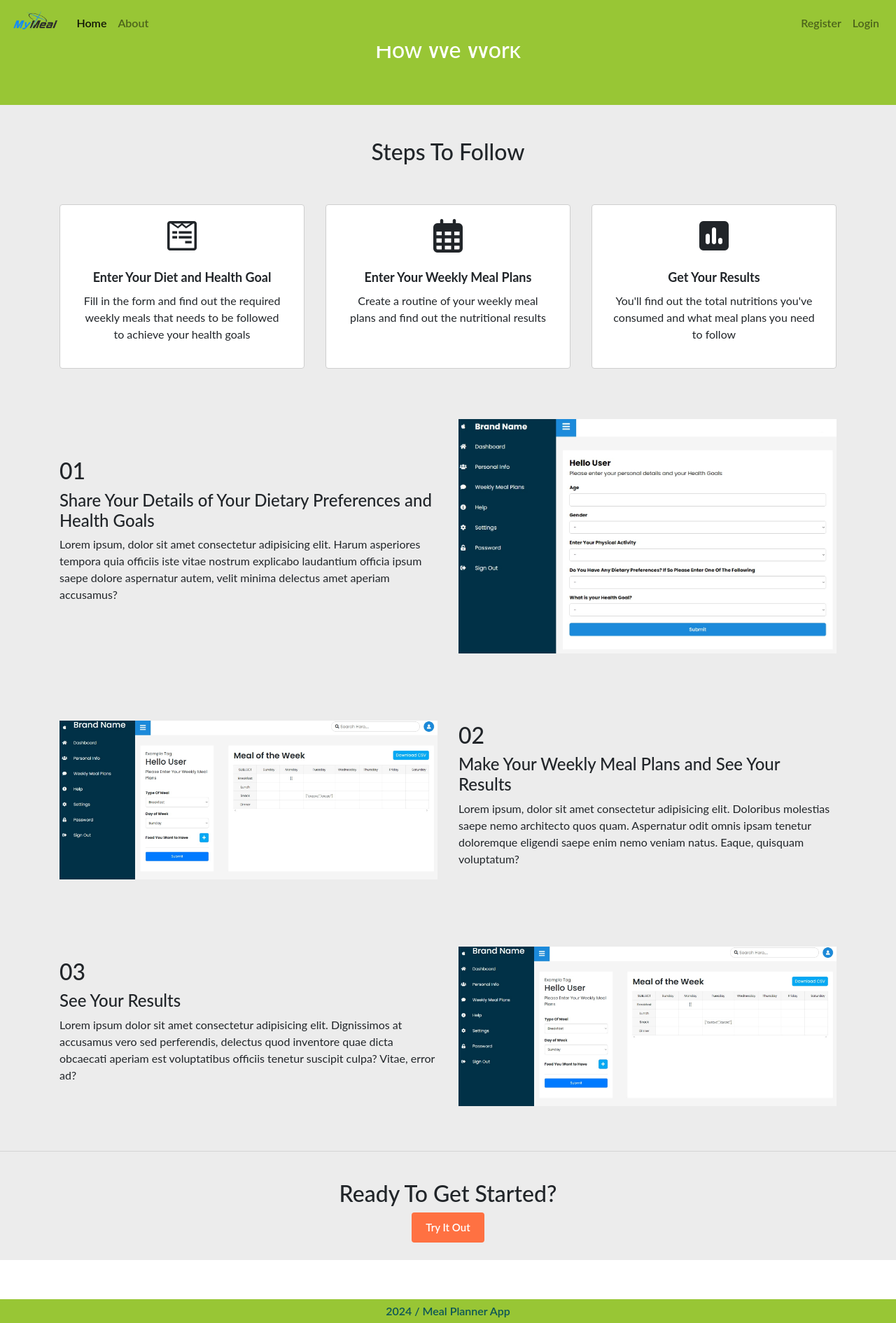
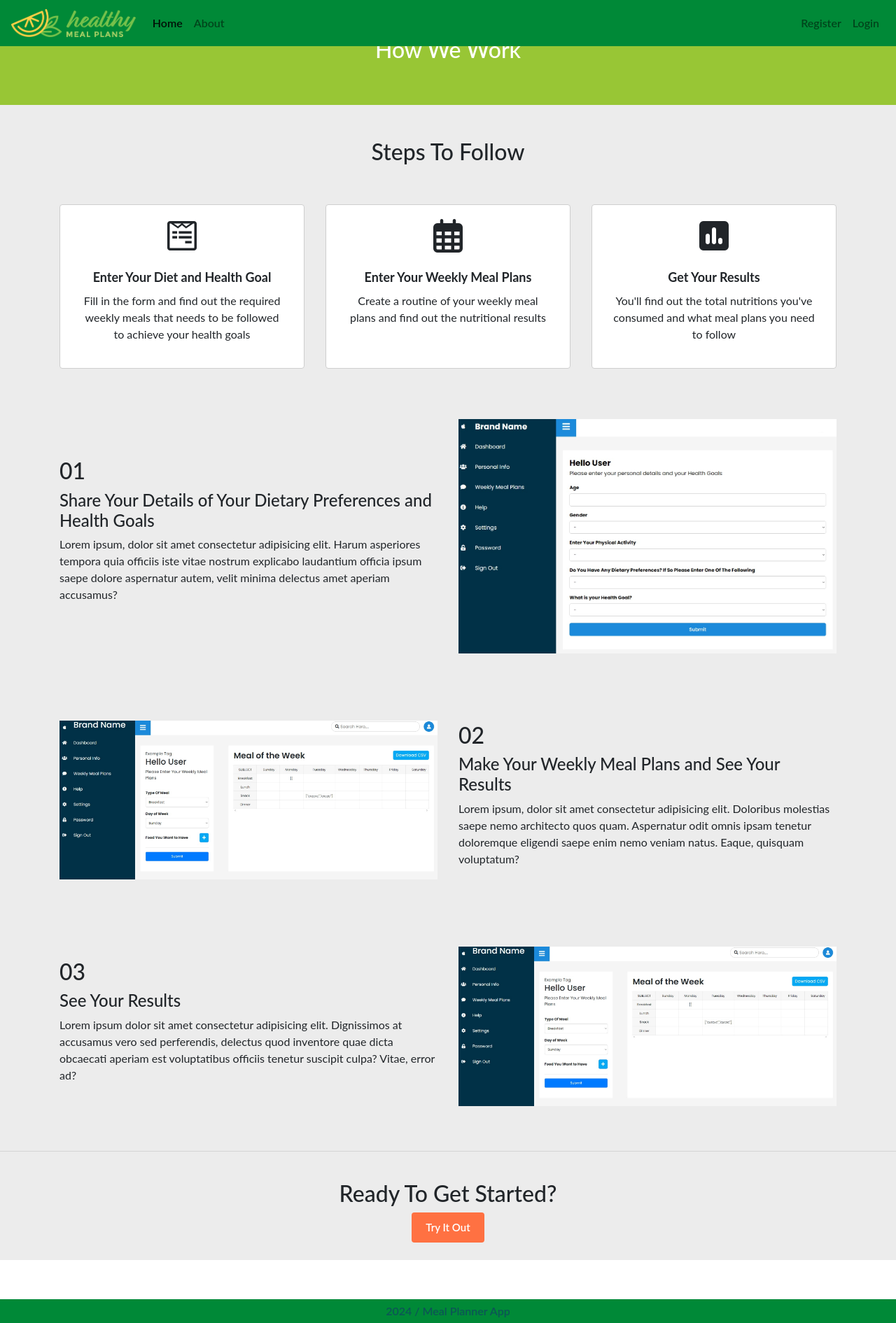
Before and after one commit to Fran-Y/AI_Powered_Meal_Planning_App, a Django app: page /about/ in a window 1280 px wide. Shown: the whole page at 70% size. Run offline with Django 4.2, Linux system fonts and the light colour scheme; parts of the project's set-up code (start-up, migrations or seed data) failed here and were passed over; some libraries are stand-ins or nearby versions.

Commit message:
Some front-end part finished

```diff
--- a/mealPlanningMain/static/css/dashboard.css
+++ b/mealPlanningMain/static/css/dashboard.css
@@ -20,7 +20,7 @@ body{
     position: fixed;
     width: 300px;
     height: 100%;
-    background: rgb(3, 175, 74);
+    background: rgba(0,137,55,1);
     color: #fff;
     transition: 0.5s;
     overflow: hidden;
@@ -117,7 +117,7 @@ body{
     position: relative;
     width: 60px;
     height: 60px;
-    background-color: #1c8adb;
+    background-color: rgb(7, 98, 45);
     transition: 0.5s;
 }
 
--- a/mealPlanningMain/static/css/style.css
+++ b/mealPlanningMain/static/css/style.css
@@ -17,7 +17,7 @@ img{
 }
 
 nav{
-    background-color: rgb(152, 198, 53);
+    background-color: rgba(0,137,55,1);
 }
 
 nav ul li a.nav-link{
@@ -36,7 +36,7 @@ header{
 
 
 .banner-section{
-    background-image: url('img/meal-plan-bg.jpg');
+    background-image: url('/static/images/meal-plan-bg.jpg');
     background-repeat: no-repeat;
     background-size: cover;
     background-position: center top;
@@ -163,7 +163,7 @@ header{
 
 footer{
     position: relative;
-    background: rgb(152, 198, 53);
+    background: rgba(0,137,55,1);
     width: 100%;
     top: 56px;
 }
--- a/templates/base.html
+++ b/templates/base.html
@@ -23,7 +23,7 @@
 <header>
     <nav class="navbar navbar-expand-lg navbar-light">
         <a class="navbar-brand" href="{% url 'landing' %}">
-            <img src="{% static 'images/MyMeal_logo.png' %}" alt="Your Brand Logo" style="height: 40px;">
+            <img src="{% static 'images/MyMeal_logo.jpg' %}" alt="Your Brand Logo" style="height: 40px;">
         </a>
         <button class="navbar-toggler" type="button" data-toggle="collapse" data-target="#navbarNav"
                 aria-controls="navbarNav" aria-expanded="false" aria-label="Toggle navigation">
```
Also changed, not shown: mealPlanningMain/templates/profile.html (+0 -20 lines), mealPlanningMain/static/images/MyMeal_logo.jpg (added).
